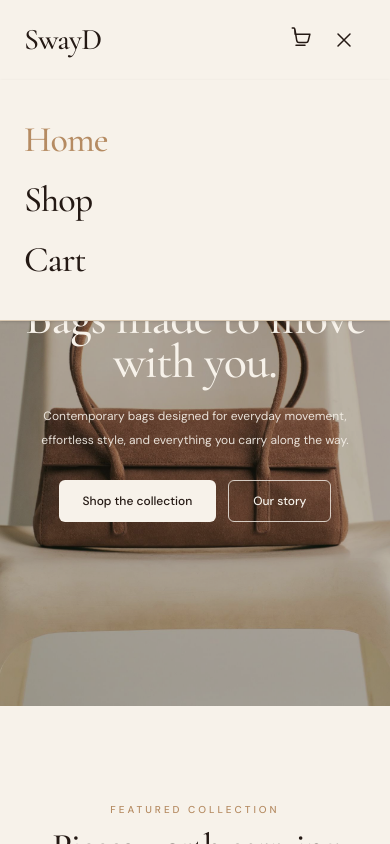
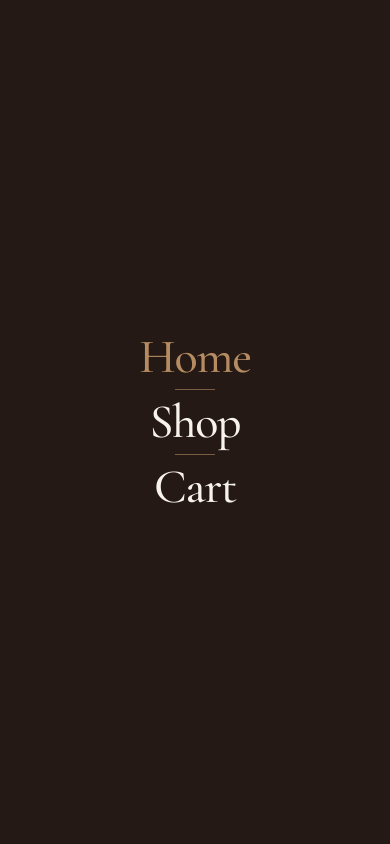
Before and after one commit to MorakinyoErioluwa/swayd, a React (Vite) app: page / in a window 390 px wide. Both pictures are taken after a click on the button "Toggle navigation menu". Shown: the top 844 px of the page. Built offline with nearby package versions, Linux system fonts and the light colour scheme; no server answers.

Commit message:
Navbar: fullscreen dark mobile menu overlay

```diff
--- a/src/components/Navbar.jsx
+++ b/src/components/Navbar.jsx
@@ -9,8 +9,8 @@ const desktopLinkClass = ({ isActive }) =>
   }`;
 
 const mobileLinkClass = (isActive) =>
-  `font-display text-4xl font-medium tracking-tight transition-transform duration-300 hover:translate-x-2 ${
-    isActive ? "text-camel" : "text-deep-brown"
+  `font-display text-5xl font-medium tracking-tight transition-colors duration-300 ${
+    isActive ? "text-camel" : "text-cream hover:text-camel"
   }`;
 
 function CartIcon() {
@@ -69,6 +69,8 @@ function Navbar() {
   useEffect(() => {
     if (!isMenuOpen) return;
 
+    document.body.style.overflow = "hidden";
+
     const handleKeyDown = (event) => {
       if (event.key === "Escape") {
         setIsMenuOpen(false);
@@ -85,6 +87,7 @@ function Navbar() {
     document.addEventListener("mousedown", handleMouseDown);
 
     return () => {
+      document.body.style.overflow = "";
       document.removeEventListener("keydown", handleKeyDown);
       document.removeEventListener("mousedown", handleMouseDown);
     };
@@ -194,20 +197,17 @@ function Navbar() {
         </div>
       </div>
 
-      {/* Mobile navigation panel */}
+      {/* Mobile fullscreen menu */}
       <div
         id="mobile-menu"
         aria-hidden={!isMenuOpen}
         inert={!isMenuOpen}
-        className={`absolute left-0 top-full w-full border-b border-beige bg-cream shadow-sm md:hidden transition-all duration-300 ease-out ${
+        className={`fixed inset-0 z-40 flex flex-col items-center justify-center gap-2 bg-deep-brown px-6 text-cream transition-opacity duration-300 ease-out md:hidden ${
           isMenuOpen
-            ? "pointer-events-auto translate-y-0 opacity-100"
-            : "pointer-events-none -translate-y-2 opacity-0"
+            ? "pointer-events-auto opacity-100"
+            : "pointer-events-none opacity-0"
         }`}
       >
-        <div className="px-6 py-10">
-
-          <div className="flex flex-col gap-5">
 
         <NavLink
           to="/"
@@ -218,6 +218,8 @@ function Navbar() {
           Home
         </NavLink>
 
+        <span className="h-px w-10 bg-camel/60" aria-hidden="true"></span>
+
         <NavLink
           to="/shop"
           onClick={closeMenu}
@@ -226,26 +228,25 @@ function Navbar() {
           Shop
         </NavLink>
 
+        <span className="h-px w-10 bg-camel/60" aria-hidden="true"></span>
+
         <NavLink
           to="/cart"
           onClick={closeMenu}
           className={({ isActive }) =>
-                `flex items-center gap-3 ${mobileLinkClass(isActive)}`
+            `flex items-center gap-4 ${mobileLinkClass(isActive)}`
           }
         >
           <span>Cart</span>
 
           {totalItems > 0 && (
-                <span className="font-sans text-sm text-camel">
+            <span className="font-sans text-sm tracking-normal text-camel">
               {totalItems}
             </span>
           )}
         </NavLink>
 
       </div>
-
-        </div>
-      </div>
     </nav>
   );
 }
```
Lines whose indentation alone changed are shown as unchanged.
